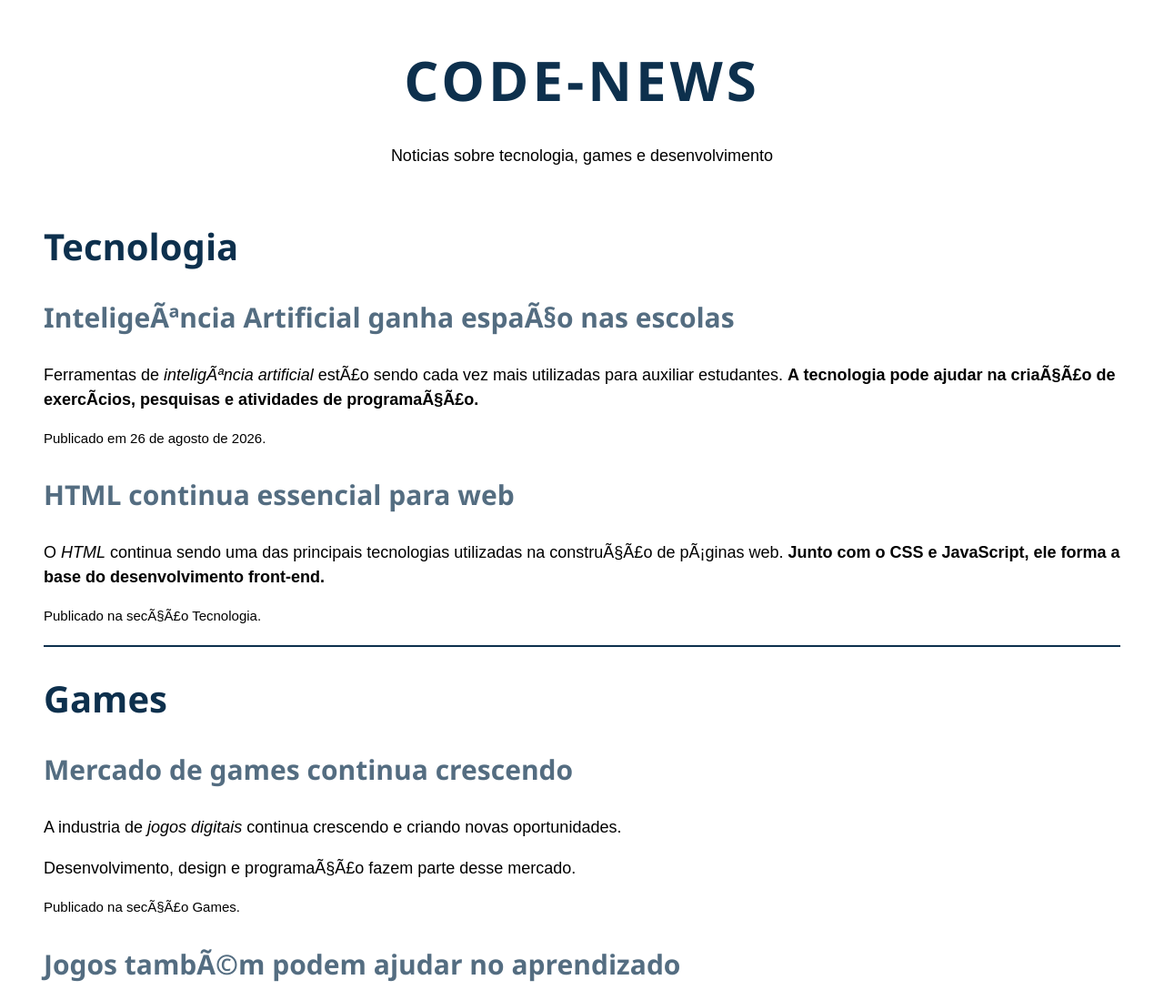
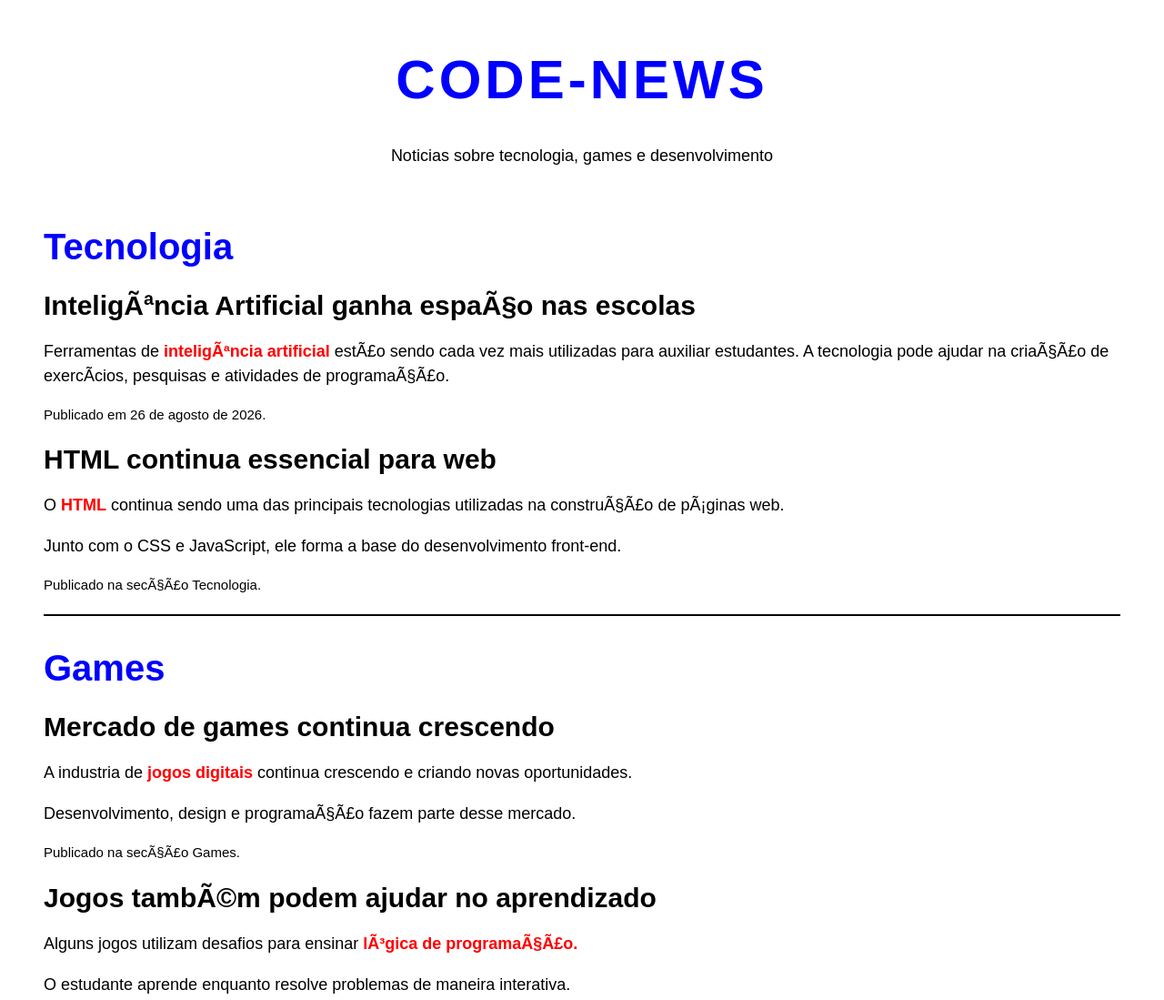
Before and after one commit to ViviCunhaa/code-news, a plain HTML site: page index.html in a window 1280 px wide. Shown: the top 1099 px of the page at 91% size. Drawn offline with Linux system fonts and the light colour scheme.

Commit message:
code news

```diff
--- a/css/style.css
+++ b/css/style.css
@@ -1,6 +1,6 @@
 header {
-    color:#0d304d;
-    font-family: 'Segoe UI', sans-serif;
+    color: blue;
+    font-family: arial;
     text-align: center;
     font-size: 30px;
     line-height: 1;
@@ -18,8 +18,8 @@ aside {
 
 footer {
     text-align: center;
-    font-family: 'Segoe UI';
-    color: #0d304d;
+    font-family: arial;
+    color: rgb(0, 0, 0);
     font-size: 10px;
     padding: 10px 0px;
 }
@@ -29,25 +29,25 @@ section {
 }
 
 h2 {
-    color: #0d304d;
-    font-family: 'Segoe UI';
+    color: blue;
+    font-family: arial;
     font-size: 40px;
     line-height: 1.2;
 }
 h3 {
-    color: #0d304db4;
-    font-family: 'Segoe UI';
+    color: rgb(0, 0, 0);
+    font-family: arial;
     font-size: 30px;
 }
 
 hr {
-    border: 1px solid #0d304d;
+    border: 1px solid #000000;
     margin: 20px 0;
 }
 
 p {
     color: #000000;
-    font-family: sans-serif;
+    font-family: arial;
     font-size: 18px;
     line-height: 1.5;
 }
@@ -55,3 +55,12 @@ p {
 main {
     margin: 20px 40px;
 }
+
+body {
+      font-family: arial;
+      line-height: 0.5;
+}
+
+strong{
+    color: red;
+}
--- a/index.html
+++ b/index.html
@@ -15,23 +15,22 @@
             <section>
                 <h2>Tecnologia</h2>
                 <article>
-                    <h3>Inteligeência Artificial ganha espaço nas escolas</h3>
+                    <h3>Inteligência Artificial ganha espaço nas escolas</h3>
 
-                    <p> Ferramentas de <em>inteligência artificial</em> estão sendo cada vez mais utilizadas para auxiliar estudantes.
-                    <strong>
-                    A tecnologia pode ajudar na criação de exercícios, pesquisas e atividades de programação.
-                    </strong>
-                  </p>
-                  <p>
+                    <p> Ferramentas de <strong>inteligência artificial</strong> estão sendo cada vez mais utilizadas para auxiliar estudantes.
+                    A tecnologia pode ajudar na criação de exercícios, pesquisas e atividades de programação.</p>
+                    </p>
+                    <p>
+
                 <small>Publicado em 26 de agosto de 2026.</small>
             </p>
         <article>
         </article>
                     <h3>HTML continua essencial para web</h3>
-                    <p>O <em>HTML</em> continua sendo uma das principais tecnologias utilizadas na construção de páginas web.
-                    <strong>
-                        Junto com o CSS e JavaScript, ele forma a base do desenvolvimento front-end.
-                    </strong>
+                    <p>O <strong>HTML</strong> continua sendo uma das principais tecnologias utilizadas na construção de páginas web.</p>
+
+                   <p>Junto com o CSS e JavaScript, ele forma a base do desenvolvimento front-end.</p>
+
                     </p>
                     <p>
                         <small>Publicado na secção Tecnologia.</small>
@@ -43,7 +42,7 @@
                 <h2>Games</h2>
                 <article>
                     <h3>Mercado de games continua crescendo</h3>
-                    <p> A industria de <em>jogos digitais</em> continua crescendo e criando novas oportunidades.</p>
+                    <p> A industria de <strong>jogos digitais</strong> continua crescendo e criando novas oportunidades.</p>
                     <p>Desenvolvimento, design e programação fazem parte desse mercado.</p>
                     <p>
                         <small>Publicado na secção Games.</small>
@@ -51,7 +50,7 @@
                 </article>
                 <article>
                     <h3>Jogos também podem ajudar no aprendizado</h3>
-                    <p>>Alguns jogos utilizam desafios para ensinar <em>lógica de programação.<em></p>
+                    <p>Alguns jogos utilizam desafios para ensinar <strong>lógica de programação.</strong></p>
                     <p>O estudante aprende enquanto resolve problemas de maneira interativa.</p>
                     <p>
                       <small>Conteúdo educacional.</small>
@@ -61,7 +60,7 @@
 
             <aside>
                 <h2>Curiosidade</h2>
-                <p>Você sabia que HTML não é uma linguagem de programção?</p>
+                <p>Você sabia que<mark> HTML não é uma linguagem de programção?</mark></p>
                 <p>Uma página bem organizada começa com um HTML bem estruturado.</p>
                 <p>O professor disse: "HTML estrutura e CSS estiliza."</p>
                 </aside>
```
